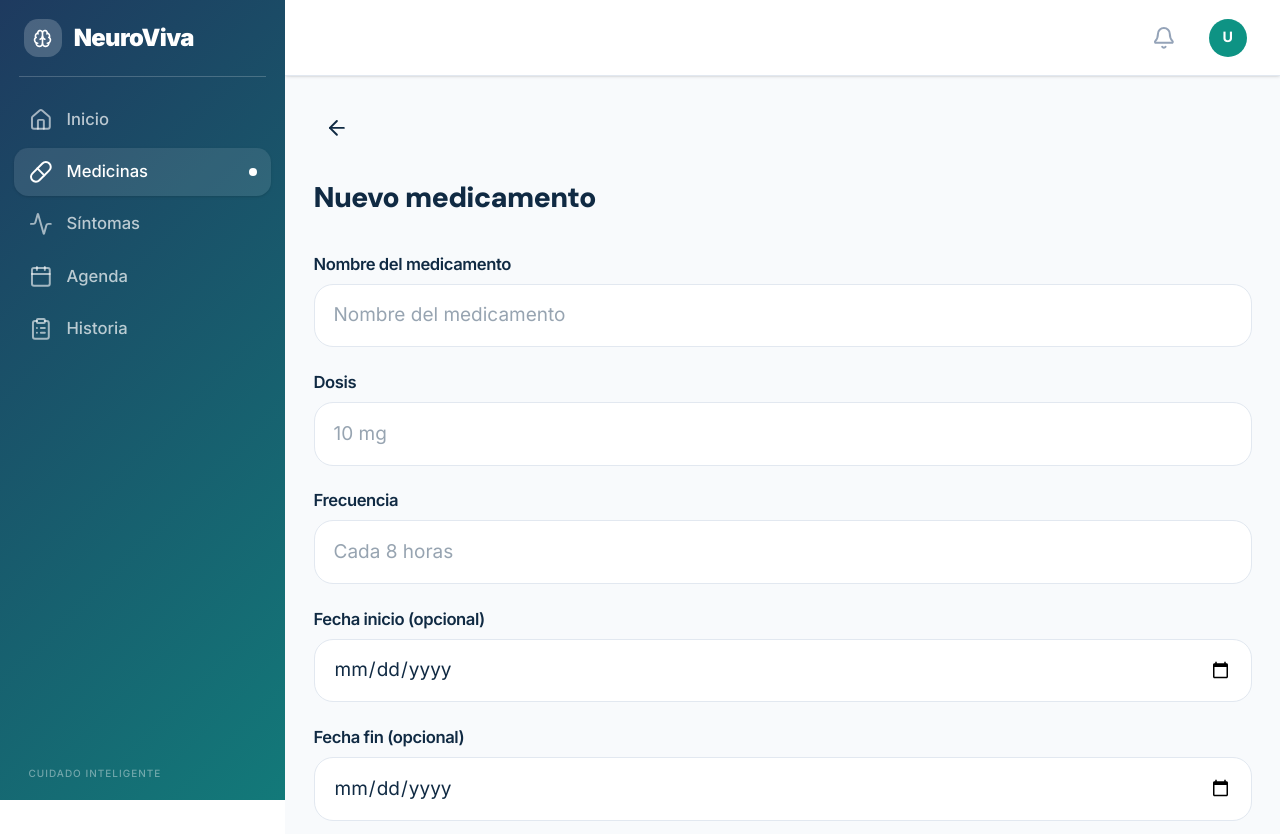
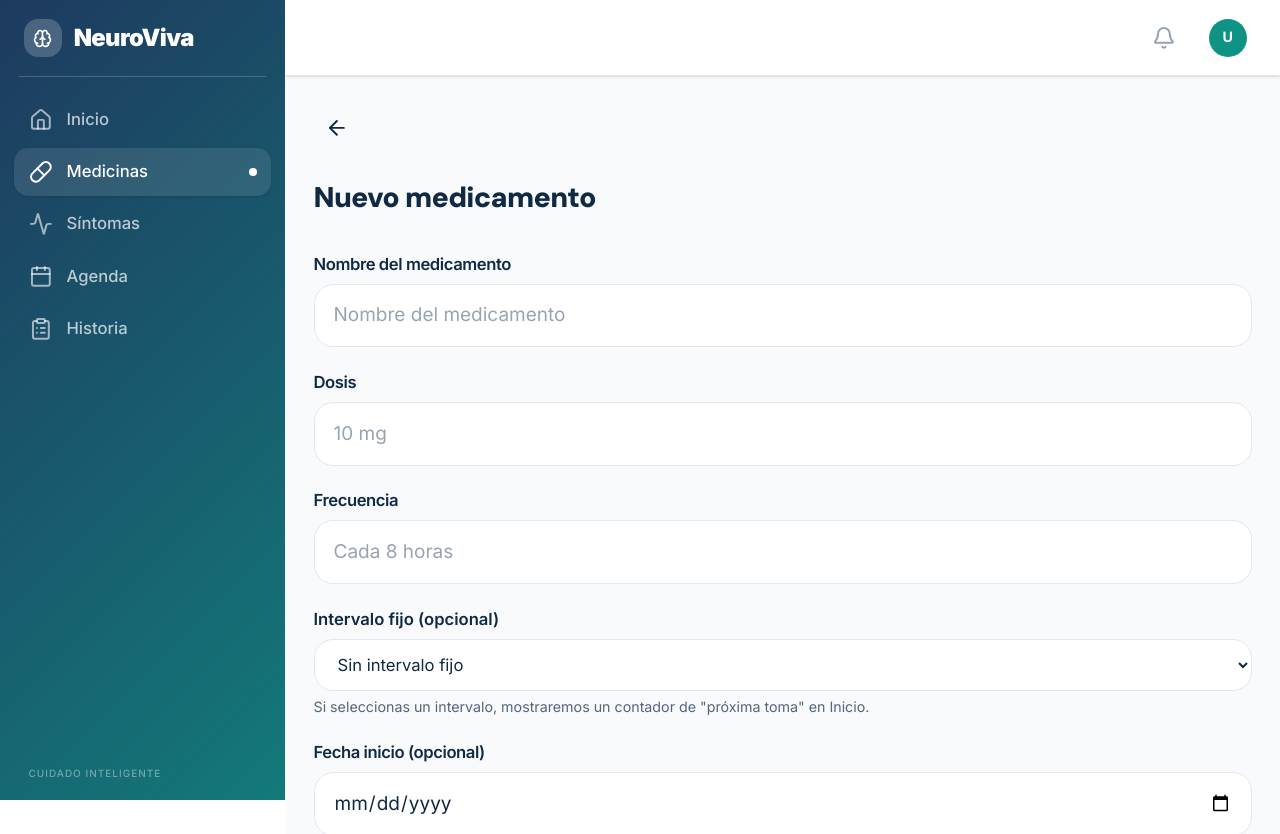
Before and after one commit to AndrezGo/neuroviva-ui, a Next.js app: page /caregiver/medicinas/nuevo in a window 1280 px wide. Shown: the top 834 px of the page. Built offline with nearby package versions, Linux system fonts and the light colour scheme; no server answers.

Commit message:
Improve the medication schedule

```diff
--- a/src/app/(home)/caregiver/medicinas/nuevo/page.tsx
+++ b/src/app/(home)/caregiver/medicinas/nuevo/page.tsx
@@ -18,7 +18,10 @@ export default function CaregiverMedicinasNuevoPage() {
 
   const handleSubmit = useCallback(
     async (values: MedicationFormValues): Promise<boolean> => {
-      const success = await createMedication(values);
+      const success = await createMedication({
+        ...values,
+        intervalHours: values.intervalHours ? Number(values.intervalHours) : undefined,
+      });
       if (success) {
         router.push(routes.caregiverMeds());
       }
--- a/src/application/caregiver/caregiverSchemas.ts
+++ b/src/application/caregiver/caregiverSchemas.ts
@@ -15,6 +15,8 @@ export const medicationSchema = z.object({
     .max(80, 'La frecuencia no puede superar 80 caracteres'),
   startDate: z.string().optional(),
   endDate: z.string().optional(),
+  /** Empty string means "sin intervalo fijo" — coerced to undefined before submit. */
+  intervalHours: z.string().optional(),
 });
 
 export type MedicationFormValues = z.infer<typeof medicationSchema>;
--- a/src/application/caregiver/useCaregiverMedications.ts
+++ b/src/application/caregiver/useCaregiverMedications.ts
@@ -114,6 +114,7 @@ export function useCaregiverMedications(): UseCaregiverMedicationsReturn {
           frequency: input.frequency,
           startDate: input.startDate || undefined,
           endDate: input.endDate || undefined,
+          intervalHours: input.intervalHours,
         };
 
         await createMedicationRepo(token, payload);
--- a/src/domain/caregiver/caregiver.types.ts
+++ b/src/domain/caregiver/caregiver.types.ts
@@ -21,6 +21,9 @@ export interface TodayMedication {
   scheduledTime: string;
   status: MedicationStatus;
   isNow: boolean;
+  /** ISO 8601 timestamp of the next scheduled dose. Null when the medication
+   * has no fixed interval, or no prior dose has been logged to anchor it. */
+  nextDoseAt: string | null;
 }
 
 export interface TodayAppointment {
@@ -68,6 +71,8 @@ export interface CreateMedicationInput {
   frequency: string;
   startDate?: string;
   endDate?: string;
+  /** Fixed dosing interval in hours — enables the "next dose" countdown. */
+  intervalHours?: number;
 }
 
 export interface CreateMedicationResult {
--- a/src/presentation/caregiver/MedicationFormScreen.tsx
+++ b/src/presentation/caregiver/MedicationFormScreen.tsx
@@ -34,6 +34,7 @@ export function MedicationFormScreen({
       frequency: '',
       startDate: '',
       endDate: '',
+      intervalHours: '',
     },
   });
 
@@ -81,6 +82,27 @@ export function MedicationFormScreen({
           {...register('frequency')}
         />
 
+        <div className="flex flex-col gap-1.5">
+          <label htmlFor="intervalHours" className="text-sm font-semibold text-brand-dark">
+            Intervalo fijo (opcional)
+          </label>
+          <select
+            id="intervalHours"
+            className="w-full rounded-2xl border border-gray-200 bg-white px-4 py-3 text-sm text-brand-dark transition-colors focus:outline-none focus:border-brand-primary focus:ring-2 focus:ring-brand-primary/20"
+            {...register('intervalHours')}
+          >
+            <option value="">Sin intervalo fijo</option>
+            <option value="4">Cada 4 horas</option>
+            <option value="6">Cada 6 horas</option>
+            <option value="8">Cada 8 horas</option>
+            <option value="12">Cada 12 horas</option>
+            <option value="24">Cada 24 horas</option>
+          </select>
+          <p className="text-xs text-gray-text">
+            Si seleccionas un intervalo, mostraremos un contador de "próxima toma" en Inicio.
+          </p>
+        </div>
+
         <TextField
           label="Fecha inicio (opcional)"
           type="date"
--- a/src/presentation/caregiver/TodayMedicationItem.tsx
+++ b/src/presentation/caregiver/TodayMedicationItem.tsx
@@ -1,5 +1,6 @@
 'use client';
 
+import { useEffect, useState } from 'react';
 import { Pill } from 'lucide-react';
 import { cn } from '@/shared/lib/cn';
 import type { TodayMedication, MedicationStatus } from '@/domain/caregiver/caregiver.types';
@@ -29,16 +30,48 @@ const statusLabels: Record<MedicationStatus, string> = {
   skipped: 'omitido',
 };
 
+/**
+ * Formats the time remaining until `nextDoseAt` as "Próxima toma en X".
+ * Returns null when there's nothing meaningful to show (no next-dose data,
+ * or it's already due/overdue — the "Ahora" badge covers that case instead).
+ */
+function formatNextDoseCountdown(nextDoseAt: string, now: number): string | null {
+  const target = new Date(nextDoseAt).getTime();
+  if (Number.isNaN(target)) return null;
+
+  const diffMs = target - now;
+  if (diffMs <= 0) return null;
+
+  const totalMinutes = Math.round(diffMs / 60_000);
+  if (totalMinutes < 1) return 'Próxima toma en menos de 1 min';
+  if (totalMinutes < 60) return `Próxima toma en ${totalMinutes} min`;
+
+  const hours = Math.floor(totalMinutes / 60);
+  const minutes = totalMinutes % 60;
+  return minutes > 0 ? `Próxima toma en ${hours} h ${minutes} min` : `Próxima toma en ${hours} h`;
+}
+
 interface TodayMedicationItemProps {
   medication: TodayMedication;
 }
 
 /**
  * Single row displaying a scheduled medication for today.
- * Shows an "Ahora" badge in amber when the medication is due right now.
+ * Shows an "Ahora" badge in amber when the medication is due right now,
+ * and a live-updating "próxima toma en X" countdown when nextDoseAt is set.
  */
 export function TodayMedicationItem({ medication }: TodayMedicationItemProps) {
-  const { name, dose, scheduledTime, status, isNow } = medication;
+  const { name, dose, scheduledTime, status, isNow, nextDoseAt } = medication;
+
+  const [now, setNow] = useState(() => Date.now());
+
+  useEffect(() => {
+    if (!nextDoseAt) return;
+    const interval = setInterval(() => setNow(Date.now()), 30_000);
+    return () => clearInterval(interval);
+  }, [nextDoseAt]);
+
+  const countdown = nextDoseAt ? formatNextDoseCountdown(nextDoseAt, now) : null;
 
   return (
     <div className="flex items-center gap-3 py-3">
@@ -56,6 +89,9 @@ export function TodayMedicationItem({ medication }: TodayMedicationItemProps) {
         <p className="truncate text-xs text-gray-text">
           {dose} · {formatTime12h(scheduledTime)} · {statusLabels[status]}
         </p>
+        {countdown && (
+          <p className="truncate text-xs font-medium text-brand-primary">{countdown}</p>
+        )}
       </div>
 
       {/* "Ahora" badge */}
```
